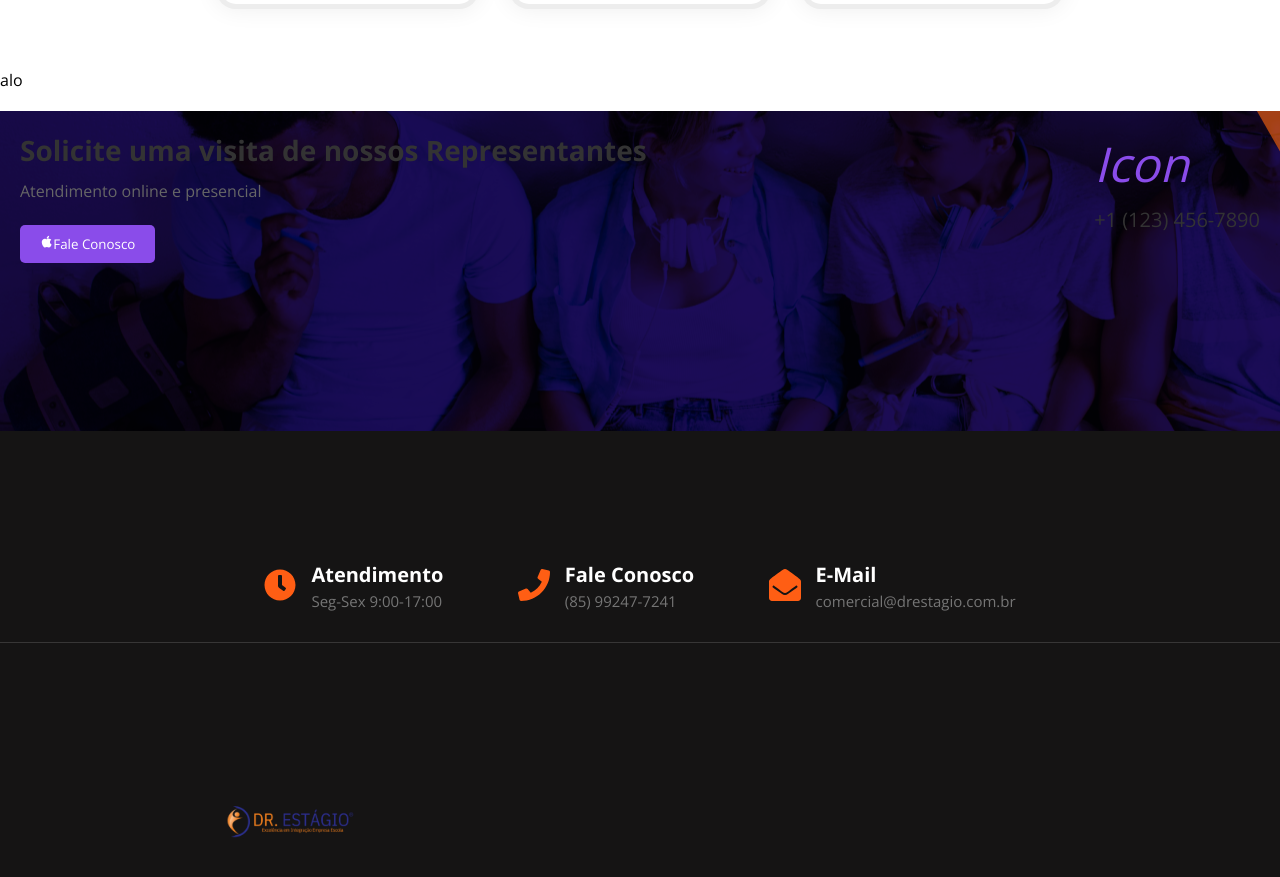
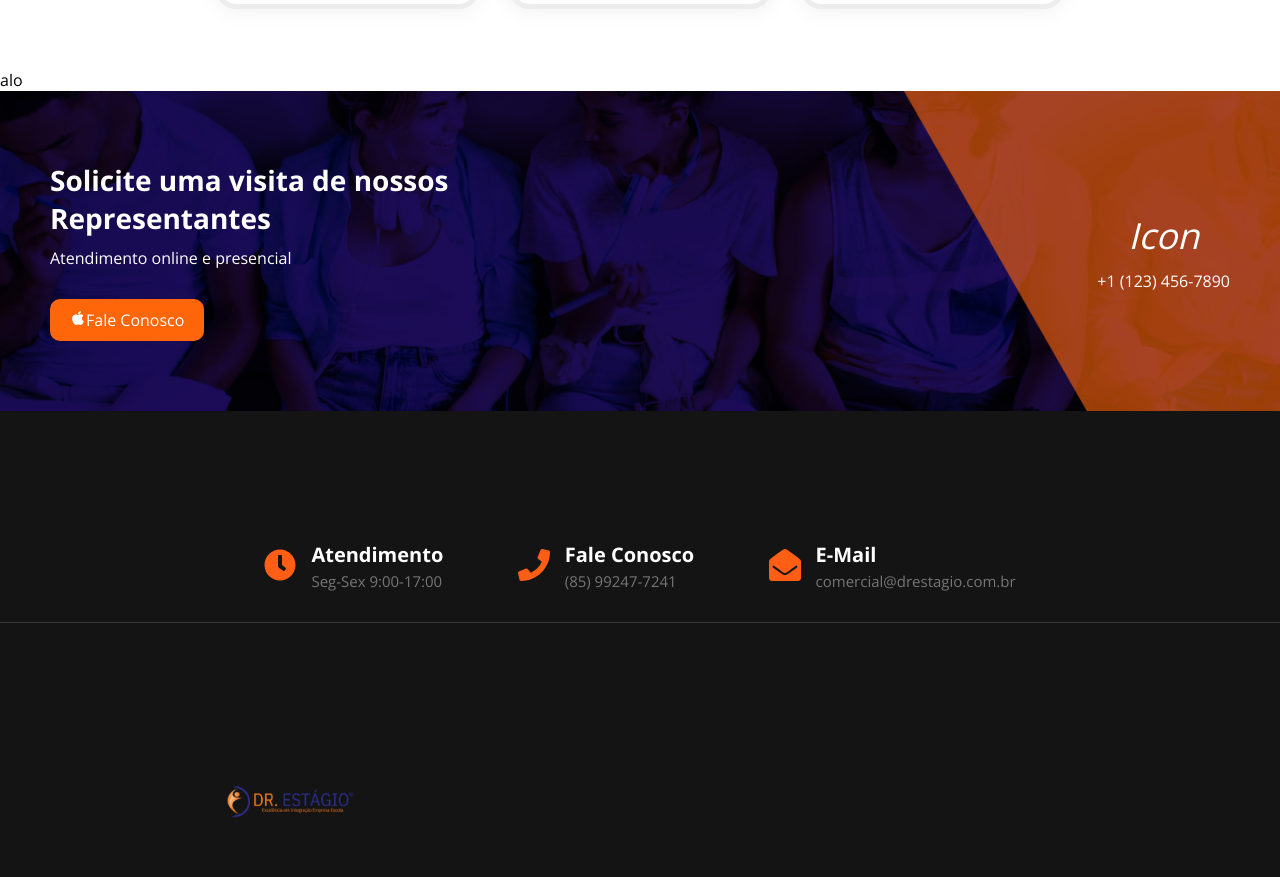
Before and after one commit to GaelBaptista/drestagio, a React (Vite) app: page / in a window 1280 px wide. Shown: the part 1635-2512 px from the top of the page. Built offline with nearby package versions, Linux system fonts and the light colour scheme; grey boxes are pictures that could not be loaded.

Commit message:
homeContact

```diff
--- a/src/routes/Home/ContactHome/contactHome.css
+++ b/src/routes/Home/ContactHome/contactHome.css
@@ -2,14 +2,14 @@
 
 
 
-
+/*
 
 .ContactHome {
   display: flex;
   flex-direction: column;
   align-items: center;
   justify-content: center;
-  padding: 20px;
+  padding:80px  200px;
   background: url("../../../assests/bgcontacthome.png");
   margin: 0 auto;
   height: 40vh;
@@ -51,7 +51,7 @@ button a {
 }
 
 .large-icon {
-  font-size: 48px; /* Adjust the size as needed */
+  font-size: 48px; /* Adjust the size as needed
   color: #8a4cea;
 }
 
@@ -60,21 +60,114 @@ button a {
   font-size: 18px;
   color: #333;
 }
+*/
 
 /* Media query for responsiveness (adjust breakpoints as needed) */
+/*
 @media screen and (min-width: 768px) {
   .ContactHome {
     flex-direction: row;
     justify-content: space-between;
     align-items: flex-start;
+    padding: 20px;
   }
 
   .infos {
     text-align: left;
     margin-right: 40px;
   }
-
+.contact-info{
+  display: none;
+}
   .phone-number {
     font-size: 20px;
   }
+} */
+
+
+/* CSS para a seção ContactHome */
+.ContactHome {
+  background-image: url('../../../assests/bgcontacthome.png');
+  background-size: cover;
+  background-position: center;
+  height: 40vh; /* Altura desejada */
+  width: 100%;
+  display: flex;
+  align-items: center;
+  justify-content: space-between;
+  padding: 20px 50px;
+  margin: 0 auto; /* Centraliza a seção horizontalmente */
+
 }
+
+/* Estilização para a div infos */
+.infos {
+  max-width: 50%;
+  color: white;
+}
+
+.infos h2 {
+  font-size: 28px;
+  margin-bottom: 10px;
+}
+
+.infos .para {
+  font-size: 16px;
+  margin-bottom: 20px;
+}
+
+.infos button {
+  background-color: #FF6609;
+  color: white;
+  border: none;
+  padding: 10px 20px;
+  font-size: 16px;
+  cursor: pointer;
+  text-decoration: none;
+  margin-top: 10px; /* Adiciona espaçamento entre o parágrafo e o botão */
+  border-radius: 10px;
+}
+
+.infos button:hover {
+  background-color: #F14A04;
+}
+
+/* Estilização para a div contact-info */
+.contact-info {
+  color: white;
+  display: flex;
+  flex-direction: column;
+  align-items: center;
+   /* Esconde a div contact-info na versão mobile */
+}
+
+.contact-info .large-icon {
+  font-size: 36px;
+  margin-bottom: 10px;
+}
+
+.contact-info .phone-number {
+  font-size: 16px;
+}
+
+/* Responsividade */
+@media (max-width: 768px) {
+  .ContactHome {
+    flex-direction: column; /* Alinha os itens verticalmente na versão mobile */
+    height: auto; /* Remove a altura fixa para se adaptar ao conteúdo */
+  }
+
+  .infos,
+  .contact-info {
+    max-width: 100%;
+    text-align: center; /* Centraliza o conteúdo na versão mobile */
+  }
+
+  .infos button {
+    margin-top: 20px; /* Aumenta o espaçamento entre o parágrafo e o botão na versão mobile */
+  }
+
+  .contact-info {
+    display: none; /* Exibe a div contact-info na versão mobile */
+  }
+}
--- a/src/routes/Home/Home.css
+++ b/src/routes/Home/Home.css
@@ -344,23 +344,25 @@ background: linear-gradient(139deg, rgba(44,52,140,1) 0%, rgba(18,18,66,1) 50%,
 .quadrado:hover, .quadrado-quinto:hover {
   transform: translateY(-5px);
 }
-
-@media screen and (max-width: 768px) {
+@media (max-width: 1024px) {
   .quadrado-container {
-      flex-wrap: wrap;
+    flex-wrap: wrap; /* Permite que os quadrados sejam empilhados verticalmente */
+    justify-content: center; /* Centraliza os quadrados na versão mobile */
+    width: 100%; /* Define a largura máxima para se adaptar a telas menores */
   }
 
+
   .quadrado, .quadrado-quinto {
-      width: 100%;
-  }
-
-  .quadrado-quinto {
-      margin-bottom: 20px;
+    width: calc(50% - 20px); /* Define a largura dos quadrados na versão mobile */
+    margin: 10px; /* Adiciona espaçamento entre os quadrados empilhados */
   }
 }
 
-@media screen and (max-width: 768px) {
+@media (max-width: 768px) {
   .quadrado-container {
-    display: none;
+   display: none;
+  }
+
+
+
 }
-}
```
